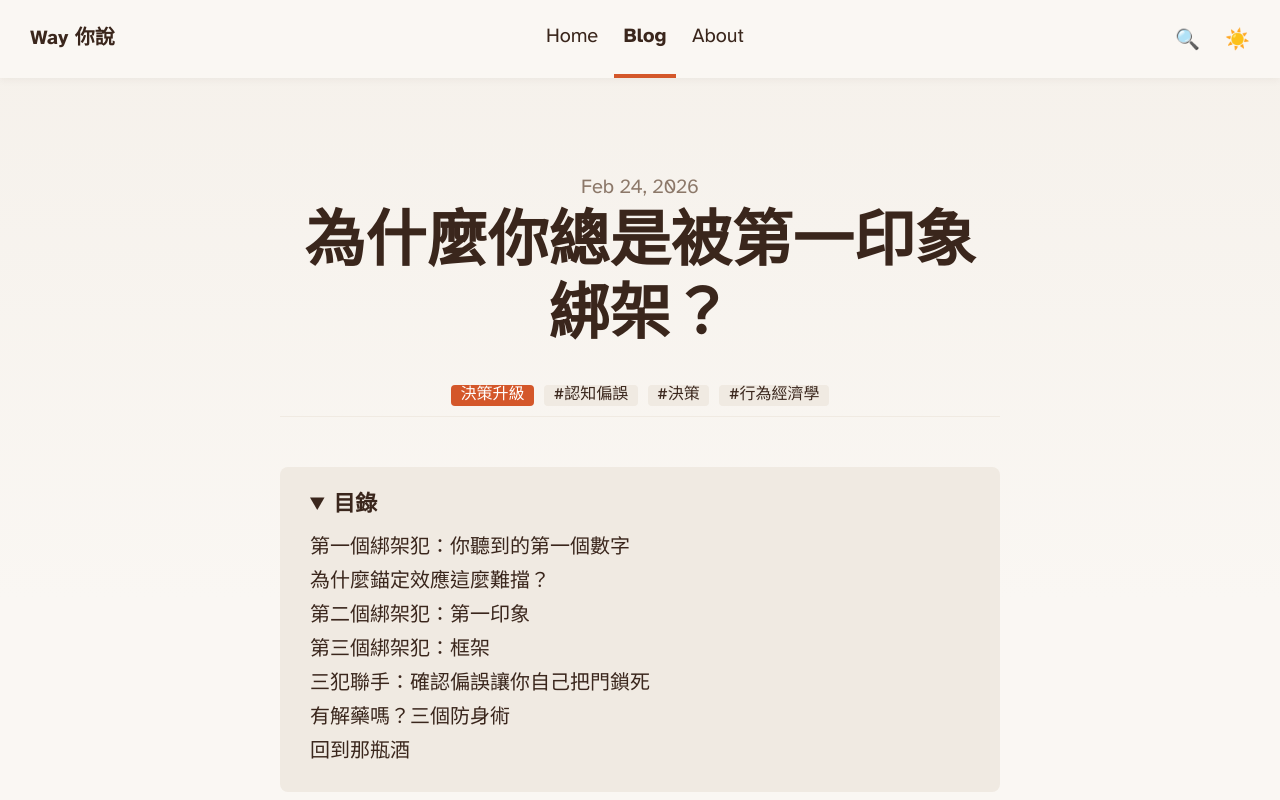
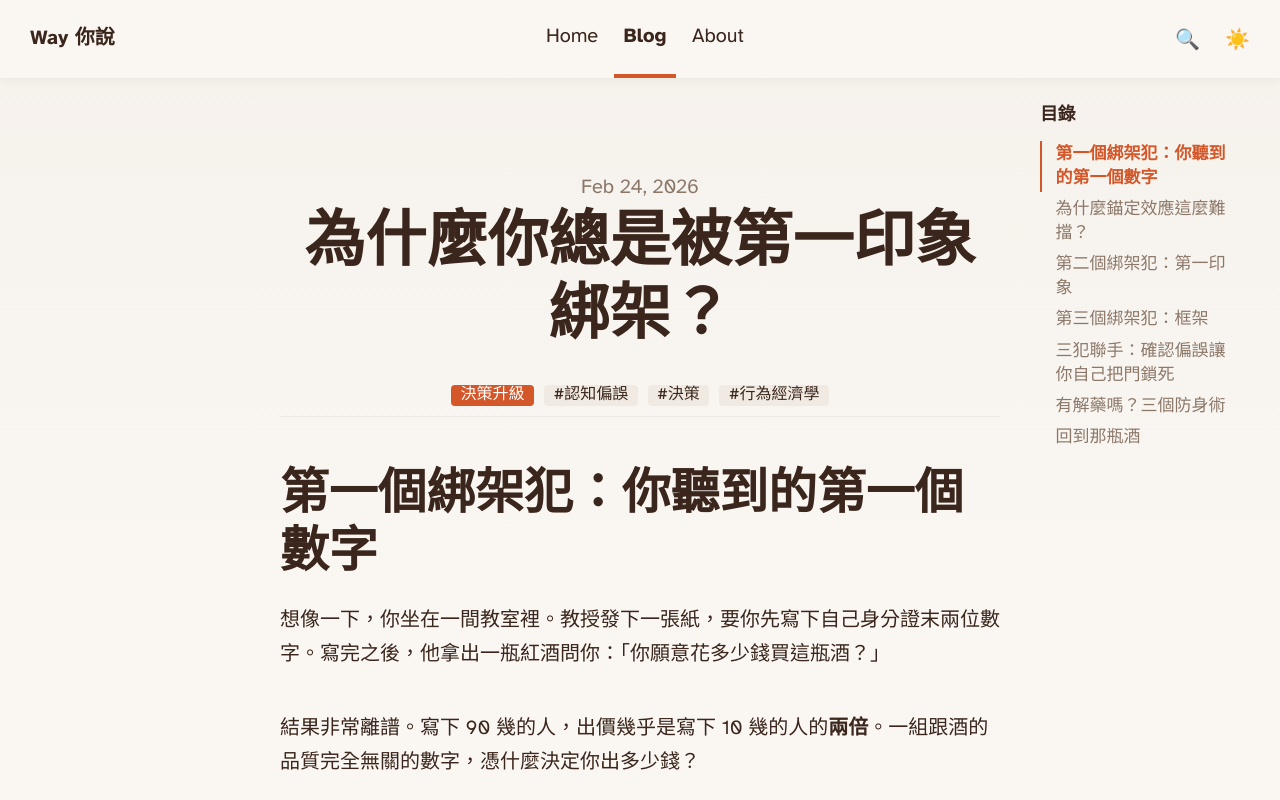
Before and after one commit to m6jo/way-ni-shuo-blog, an Astro site: page /blog/why-first-impressions-hijack-your-judgment in a window 1280 px wide. Shown: the top 800 px of the page. Built offline with nearby package versions, Linux system fonts and the light colour scheme; Astro itself is replaced by a stand-in of ours.

Commit message:
feat: ToC 右側懸浮顯示（桌面固定側欄 + 手機內嵌 + active 高亮）
Co-Authored-By: Claude Opus 4.6 <noreply@anthropic.com>

```diff
--- a/src/components/TableOfContents.astro
+++ b/src/components/TableOfContents.astro
@@ -1,60 +1,116 @@
 ---
 interface Props {
 	headings: { depth: number; slug: string; text: string }[];
+	class?: string;
 }
 
-const { headings = [] } = Astro.props;
+const { headings = [], class: className } = Astro.props;
 const filteredHeadings = headings.filter((h) => h.depth <= 3);
 ---
 
 {filteredHeadings.length > 0 && (
-	<nav class="toc">
-		<details open>
-			<summary>目錄</summary>
+	<nav class:list={["toc", className]}>
+		<div class="toc-title">目錄</div>
 		<ul>
 			{filteredHeadings.map((heading) => (
 				<li class={`toc-depth-${heading.depth}`}>
-						<a href={`#${heading.slug}`}>{heading.text}</a>
+					<a href={`#${heading.slug}`} data-heading={heading.slug}>{heading.text}</a>
 				</li>
 			))}
 		</ul>
-		</details>
 	</nav>
 )}
 
 <style>
 	.toc {
+		font-size: 0.85em;
+	}
+	.toc-title {
+		font-weight: 700;
+		font-size: 1.05em;
+		margin-bottom: 0.6em;
+		color: rgb(var(--gray-dark));
+	}
+	.toc ul {
+		list-style: none;
+		padding: 0;
+		margin: 0;
+	}
+	.toc li {
+		margin: 0.25em 0;
+		line-height: 1.4;
+	}
+	.toc a {
+		text-decoration: none;
+		color: rgb(var(--gray));
+		transition: color 0.2s;
+		display: block;
+		padding: 0.1em 0;
+		border-left: 2px solid transparent;
+		padding-left: 0.8em;
+	}
+	.toc a:hover {
+		color: var(--accent);
+	}
+	.toc a.active {
+		color: var(--accent);
+		border-left-color: var(--accent);
+		font-weight: 600;
+	}
+	.toc-depth-2 {}
+	.toc-depth-3 {
+		padding-left: 1em;
+	}
+	.toc-depth-3 a {
+		font-size: 0.92em;
+	}
+
+	/* Inline variant for mobile */
+	.toc.toc-inline {
 		background: rgb(var(--gray-light));
 		border-radius: 8px;
 		padding: 1em 1.5em;
 		margin-bottom: 2em;
 	}
-	.toc summary {
-		font-weight: 700;
-		cursor: pointer;
-		font-size: 1.1em;
-	}
-	.toc ul {
-		list-style: none;
-		padding: 0;
-		margin: 0.5em 0 0 0;
-	}
-	.toc li {
-		margin: 0.3em 0;
-		line-height: 1.4;
-	}
-	.toc a {
-		text-decoration: none;
-		color: rgb(var(--gray-dark));
-	}
-	.toc a:hover {
-		color: var(--accent);
-	}
-	.toc-depth-2 {
+	.toc.toc-inline a {
+		border-left: none;
 		padding-left: 0;
 	}
-	.toc-depth-3 {
+	.toc.toc-inline .toc-depth-3 {
 		padding-left: 1.2em;
-		font-size: 0.9em;
 	}
 </style>
+
+<script>
+	function initTocHighlight() {
+		const tocLinks = document.querySelectorAll('aside.toc-sidebar a[data-heading]');
+		if (!tocLinks.length) return;
+
+		const headingEls = Array.from(tocLinks).map(link => {
+			const slug = link.getAttribute('data-heading');
+			return slug ? document.getElementById(slug) : null;
+		}).filter(Boolean) as HTMLElement[];
+
+		if (!headingEls.length) return;
+
+		const observer = new IntersectionObserver(
+			(entries) => {
+				for (const entry of entries) {
+					if (entry.isIntersecting) {
+						tocLinks.forEach(l => l.classList.remove('active'));
+						const active = document.querySelector(
+							`aside.toc-sidebar a[data-heading="${entry.target.id}"]`
+						);
+						active?.classList.add('active');
+					}
+				}
+			},
+			{ rootMargin: '0px 0px -70% 0px', threshold: 0 }
+		);
+
+		headingEls.forEach(el => observer.observe(el));
+	}
+
+	initTocHighlight();
+	document.addEventListener('astro:after-swap', initTocHighlight);
+</script>
--- a/src/layouts/BlogPost.astro
+++ b/src/layouts/BlogPost.astro
@@ -17,6 +17,7 @@ type Props = CollectionEntry<'blog'>['data'] & {
 };
 
 const { title, description, pubDate, updatedDate, heroImage, category, tags, headings = [], slug } = Astro.props;
+const hasToc = headings.filter((h) => h.depth <= 3).length > 0;
 ---
 
 <html lang="zh-TW">
@@ -38,6 +39,13 @@ const { title, description, pubDate, updatedDate, heroImage, category, tags, hea
 				border-radius: 12px;
 				box-shadow: var(--box-shadow);
 			}
+
+			/* Article + sidebar layout */
+			.article-layout {
+				max-width: 100%;
+				margin: 0 auto;
+			}
+
 			.prose {
 				width: 720px;
 				max-width: calc(100% - 2em);
@@ -45,6 +53,28 @@ const { title, description, pubDate, updatedDate, heroImage, category, tags, hea
 				padding: 1em;
 				color: rgb(var(--gray-dark));
 			}
+
+			/* Sidebar: hidden on mobile */
+			.toc-sidebar {
+				display: none;
+			}
+
+			/* Desktop: fixed ToC to the right of prose */
+			@media (min-width: 1100px) {
+				.toc-sidebar {
+					display: block;
+					position: fixed;
+					right: max(2em, calc((100vw - 720px) / 2 - 240px));
+					top: 5em;
+					width: 200px;
+					max-height: calc(100vh - 6em);
+					overflow-y: auto;
+				}
+				.toc-mobile {
+					display: none;
+				}
+			}
+
 			.title {
 				margin-bottom: 1em;
 				padding: 1em 0;
@@ -102,6 +132,7 @@ const { title, description, pubDate, updatedDate, heroImage, category, tags, hea
 				<div class="hero-image">
 					{heroImage && <Image width={1020} height={510} src={heroImage} alt="" />}
 				</div>
+				<div class="article-layout">
 					<div class="prose">
 						<div class="title">
 							<div class="date">
@@ -123,11 +154,23 @@ const { title, description, pubDate, updatedDate, heroImage, category, tags, hea
 							</div>
 							<hr />
 						</div>
-					<TableOfContents headings={headings} />
+						{/* Mobile inline ToC */}
+						<div class="toc-mobile">
+							<TableOfContents headings={headings} class="toc-inline" />
+						</div>
 						<slot />
 						<ShareButtons title={title} url={Astro.url.href} />
 						<RelatedPosts currentSlug={slug} currentTags={tags || []} currentCategory={category} />
 						<Giscus />
+					</div>
+					{/* Desktop sidebar ToC */}
+					{hasToc && (
+						<aside class="toc-sidebar">
+							<div class="toc-sidebar-inner">
+								<TableOfContents headings={headings} class="toc-sidebar" />
+							</div>
+						</aside>
+					)}
 				</div>
 			</article>
 		</main>
```
Lines whose indentation alone changed are shown as unchanged.
